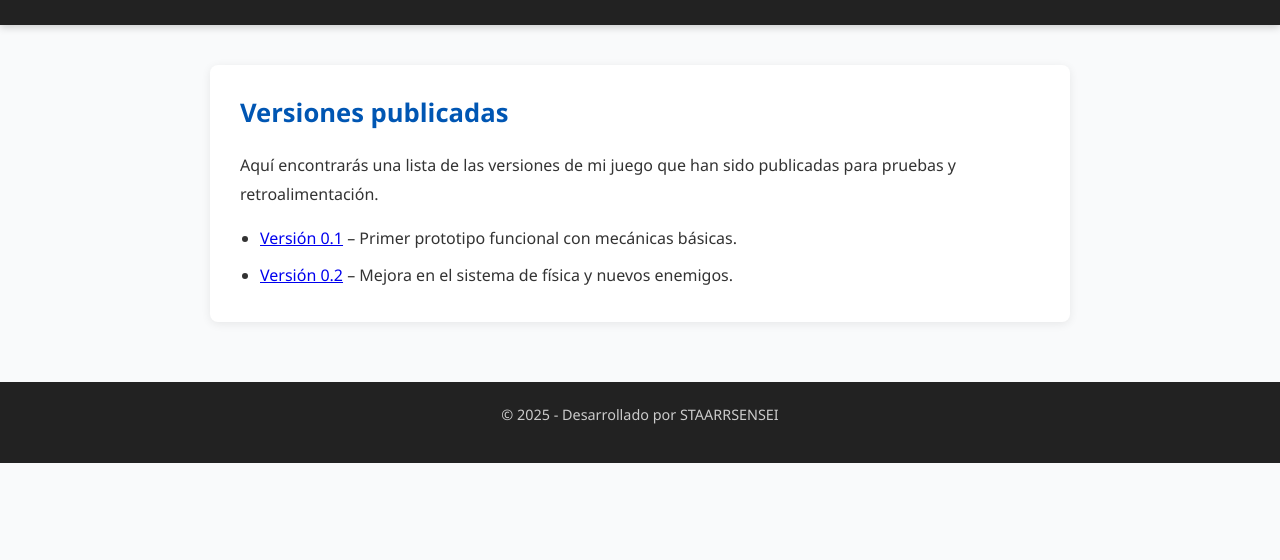
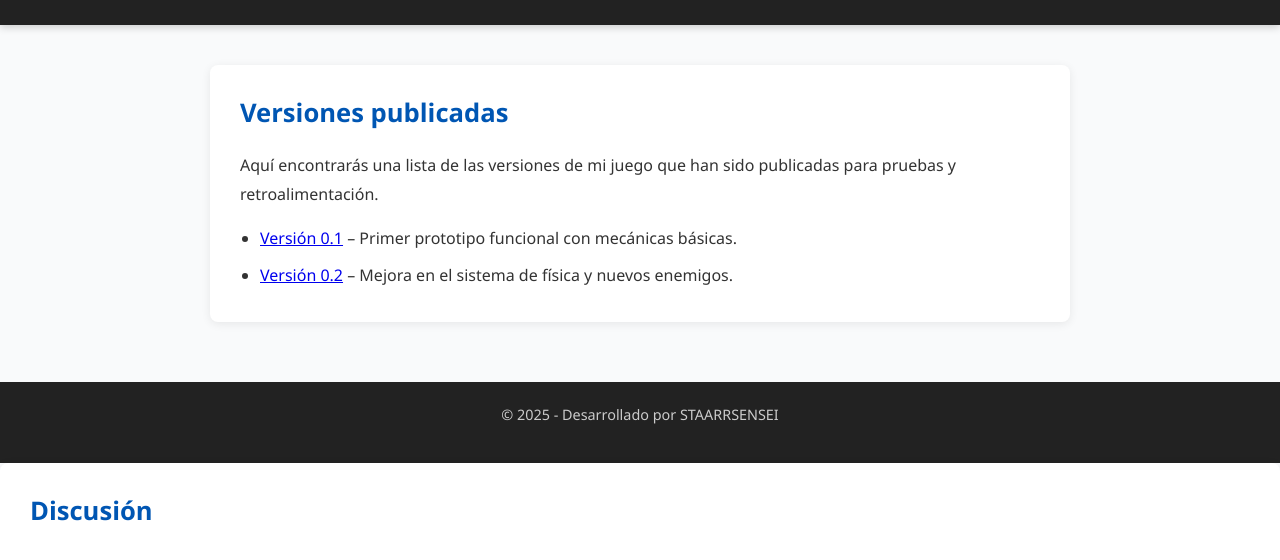
Before and after one commit to Josue-Isai-Sanchez-Santos/Corrupt-Eden-Descent-of-the-Damned, a plain HTML site: page versiones.html in a window 1280 px wide. Shown: the part 142-702 px from the top of the page. Drawn offline with Linux system fonts and the light colour scheme; a script that the page names is missing.

Commit message:
Update versiones.html

```diff
--- a/versiones.html
+++ b/versiones.html
@@ -36,7 +36,9 @@
   </footer>
 
 
-<!-- ... justo antes de </body> -->
+<section class="seccion-comentarios">
+  <h2>Discusión</h2>
+  <!-- ... justo antes de </body> -->
 <div id="disqus_thread"></div>
 <script>
 var disqus_config = function () {
@@ -52,8 +54,7 @@ var disqus_config = function () {
 })();
 </script>
 <noscript>Por favor, habilita JavaScript para ver los comentarios proporcionados por Disqus.</noscript>
-
-
+</section>
 
 
   <script src="JS/script.js"></script>
```
